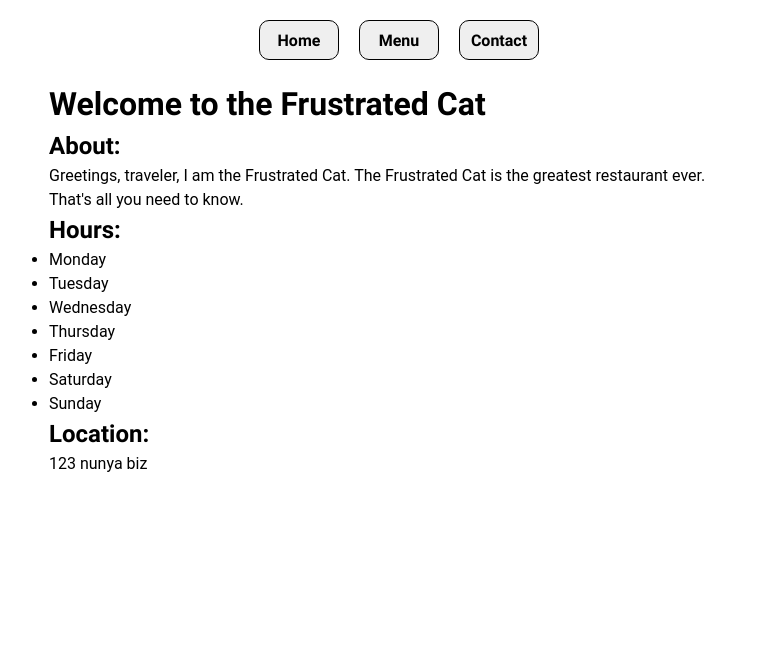
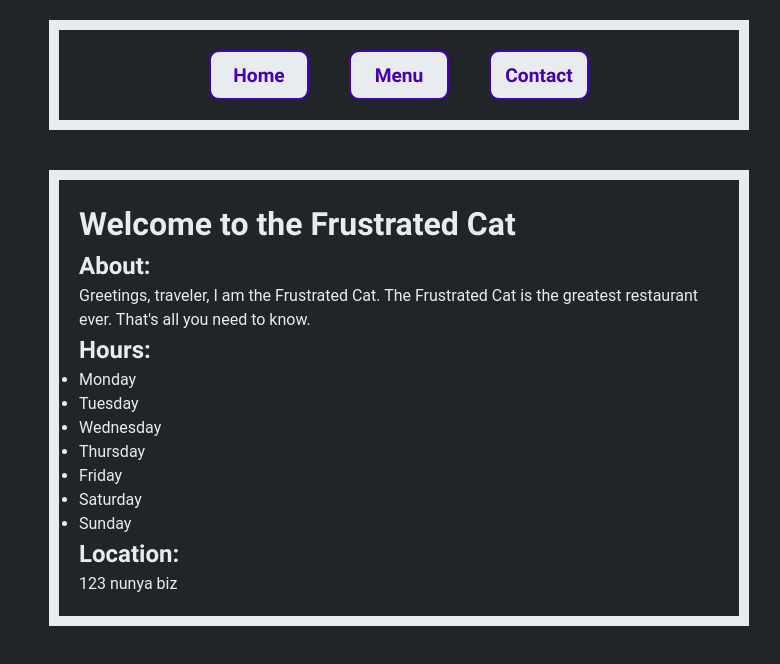
Before and after one commit to frustratedcat/restaurant, a website built with webpack: page dist/index.html in a window 1280 px wide. Shown: the whole page, without its empty margins (241-1021 px from the left). Built offline with nearby package versions, Linux system fonts and the light colour scheme; files whose address does not match are found by name.

Commit message:
Add button styling

```diff
--- a/src/style.css
+++ b/src/style.css
@@ -100,11 +100,18 @@ html {
   font-weight: 400;
 }
 
+body {
+  background-color: var(--main-dark-gray);
+  color: var(--main-light-gray);
+}
+
 #content {
   display: flex;
   flex-direction: column;
   align-items: center;
   height: 100vh;
+  width: 700px;
+  margin: auto;
 }
 
 #btn-container {
@@ -112,21 +119,46 @@ html {
   justify-content: center;
   align-items: center;
   margin: 20px;
+  padding: 20px;
+  width: 100%;
+  border: 10px solid var(--main-light-gray);
 }
 
 .btn {
-  height: 40px;
-  width: 80px;
-  margin: 0 10px;
-  border: 1px solid black;
+  height: 50px;
+  width: 100px;
+  margin: 0 20px;
+  background-color: var(--main-light-gray);
+  color: var(--main-purple);
+  border: 2px solid var(--main-purple);
   border-radius: 10px;
   font-family: inherit;
-  font-size: 1rem;
+  font-size: 1.2rem;
   font-weight: 700;
 }
 
+.btn:hover {
+  background-color: var(--main-purple);
+  color: var(--main-light-gray);
+  border-color: var(--main-light-gray);
+  transition: 0.3s;
+}
+
+.btn:focus {
+  border-color: var(--main-dark-blue);
+}
+
+.btn:active {
+  background-color: var(--main-green);
+  color: var(--main-dark-gray);
+  border-color: var(--main-dark-gray);
+}
+
 #main-container {
-  width: 700px;
+  width: 100%;
   display: flex;
   justify-content: center;
+  margin: 20px;
+  padding: 20px;
+  border: 10px solid var(--main-light-gray);
 }
```
Also changed, not shown: dist/main.js.
